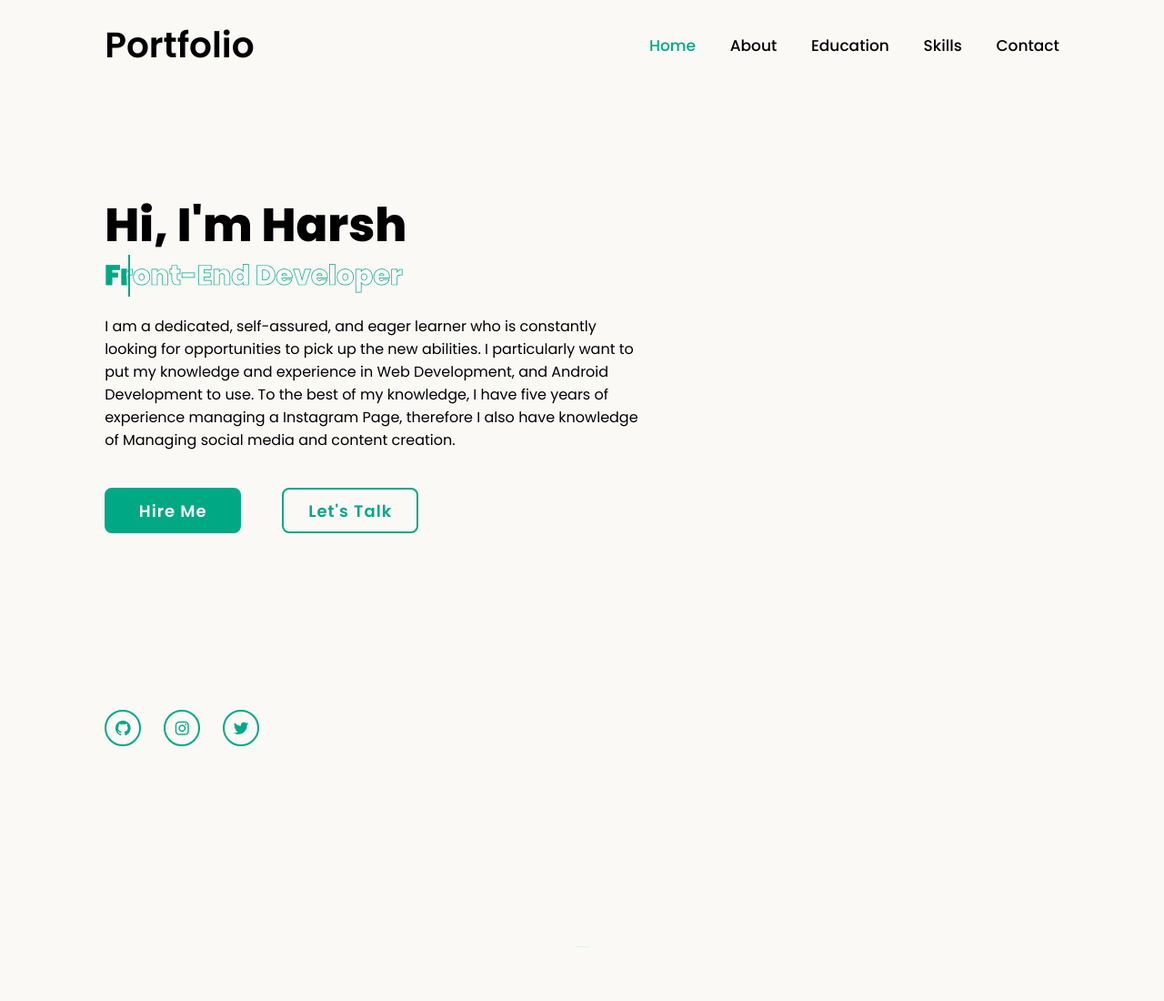
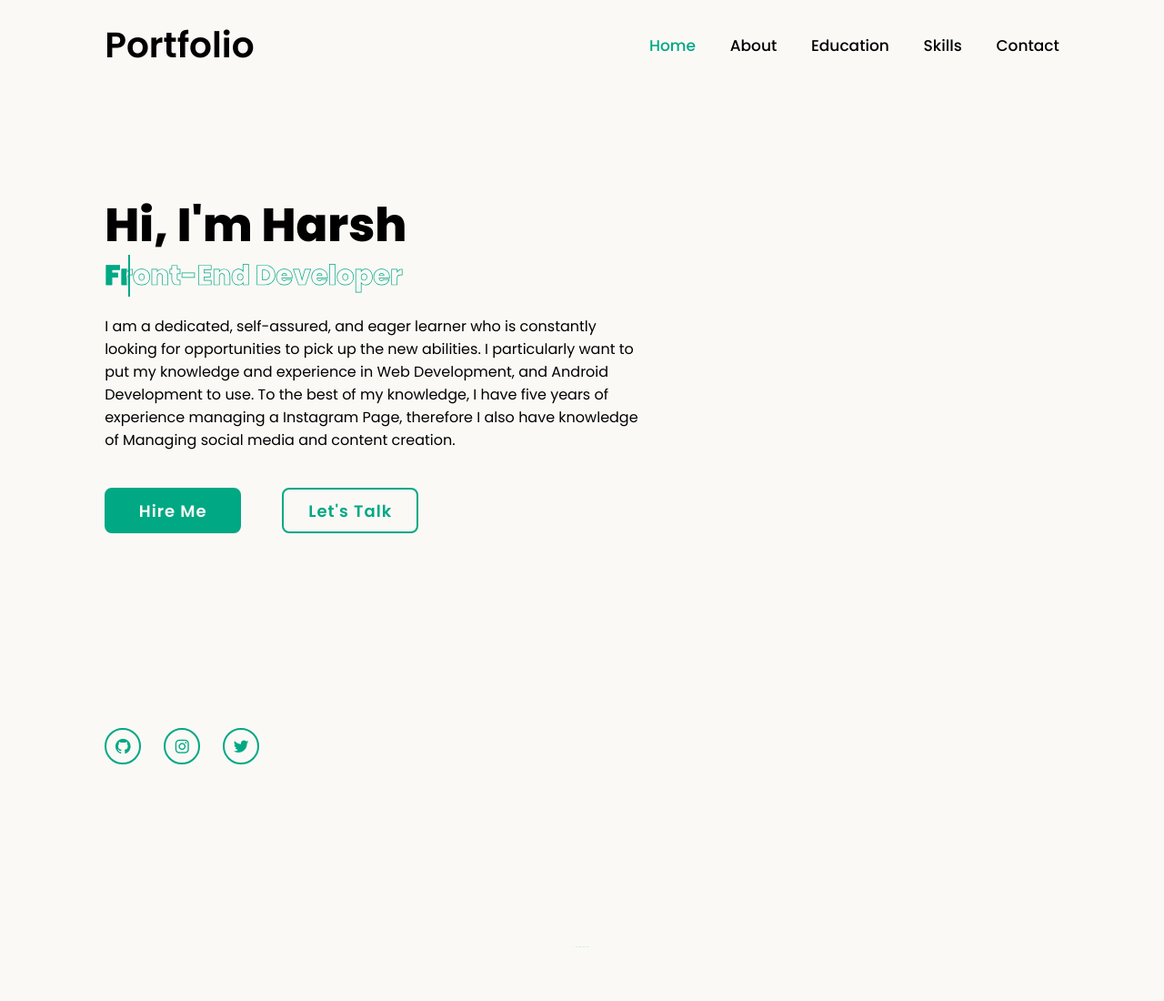
Before and after one commit to arreharsh/portfolio, a plain HTML site: page index.html in a window 1280 px wide. Shown: the top 1100 px of the page at 91% size. Drawn offline with nearby package versions, Linux system fonts and the light colour scheme.

Commit message:
Update style.css

```diff
--- a/style.css
+++ b/style.css
@@ -215,10 +215,11 @@ section {
 
 .home-sci {
     position: absolute;
-    bottom: -2rem;
+    bottom: -4rem;
     width: 170px;
     display: flex;
     justify-content: space-between;
+    top: auto;
 }
 
 .home-sci a {
```
